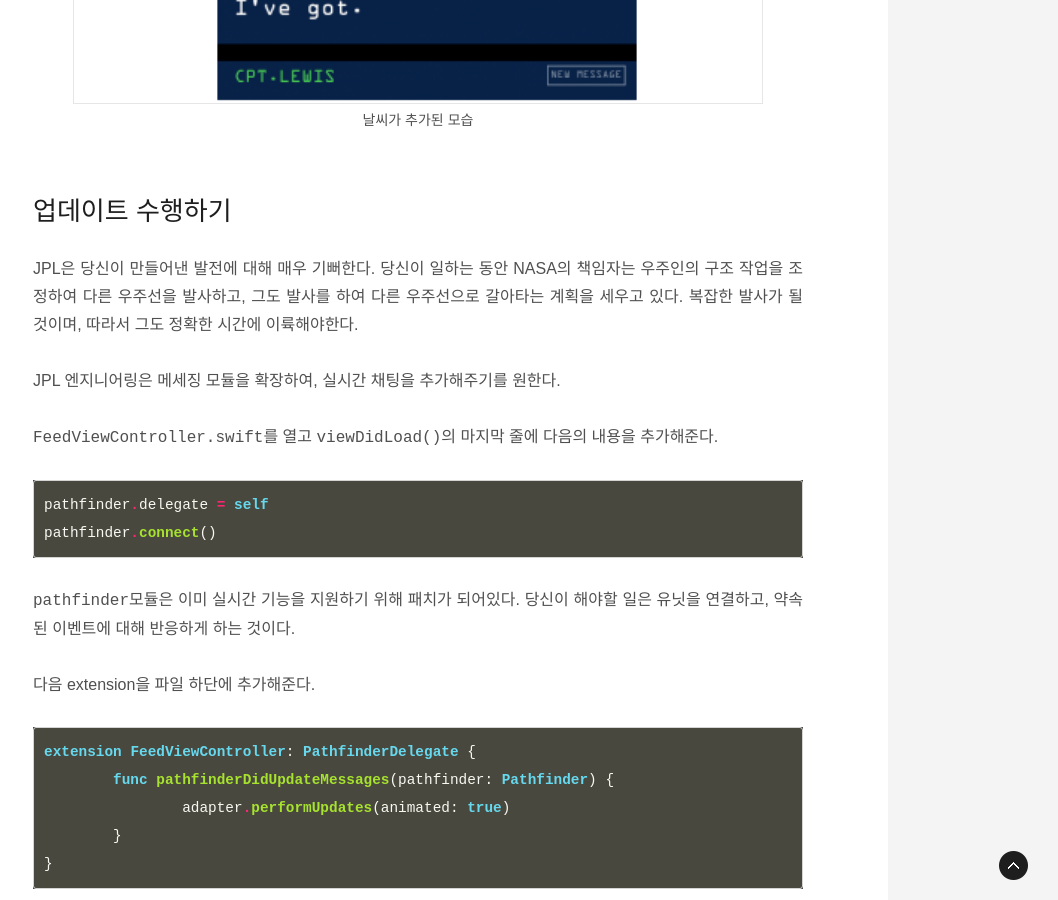
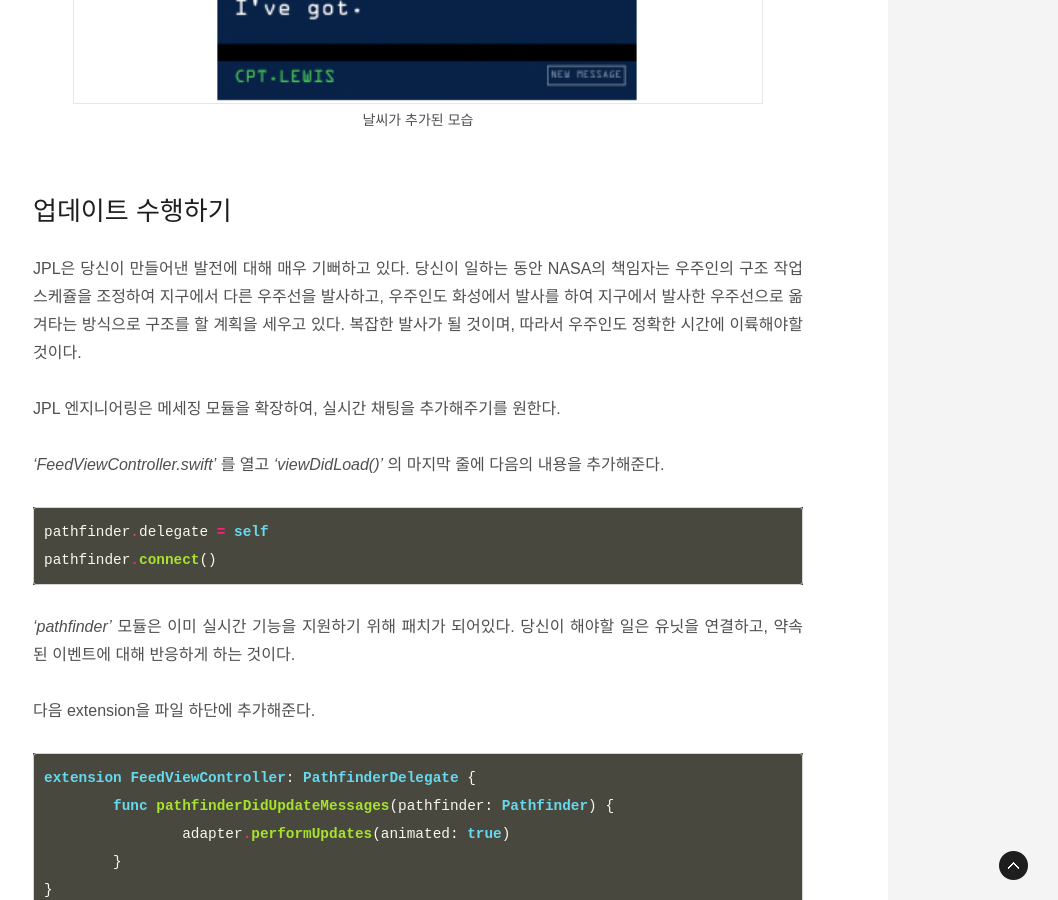
Before and after one commit to ThroughKim/throughkim.github.com, a Jekyll site: the page built from _posts/2017-01-12-IGListKit.md, in a window 1280 px wide and 900 px high, scrolled down 22743 px. Shown: the whole window, without its empty margins (222-1280 px from the left). Built offline with Jekyll 4.4.1, drawn with Linux system fonts in a browser that asks for light colours; some web fonts are replaced.

Commit message:
upload blog

````diff
--- a/_posts/2017-01-12-IGListKit.md
+++ b/_posts/2017-01-12-IGListKit.md
@@ -573,18 +573,18 @@ if object is Message {
 
 # 업데이트 수행하기
 
-JPL은 당신이 만들어낸 발전에 대해 매우 기뻐한다. 당신이 일하는 동안 NASA의 책임자는 우주인의 구조 작업을 조정하여 다른 우주선을 발사하고, 그도 발사를 하여 다른 우주선으로 갈아타는 계획을 세우고 있다. 복잡한 발사가 될 것이며, 따라서 그도 정확한 시간에 이륙해야한다.
+JPL은 당신이 만들어낸 발전에 대해 매우 기뻐하고 있다. 당신이 일하는 동안 NASA의 책임자는 우주인의 구조 작업 스케쥴을 조정하여 지구에서 다른 우주선을 발사하고, 우주인도 화성에서 발사를 하여 지구에서 발사한 우주선으로 옮겨타는 방식으로 구조를 할 계획을 세우고 있다. 복잡한 발사가 될 것이며, 따라서 우주인도 정확한 시간에 이륙해야할 것이다.
 
 JPL 엔지니어링은 메세징 모듈을 확장하여, 실시간 채팅을 추가해주기를 원한다.
 
-`FeedViewController.swift`를 열고 `viewDidLoad()`의 마지막 줄에 다음의 내용을 추가해준다.
+_'FeedViewController.swift'_ 를 열고 _'viewDidLoad()'_ 의 마지막 줄에 다음의 내용을 추가해준다.
 
 ```swift
 pathfinder.delegate = self
 pathfinder.connect()
 ```
 
-`pathfinder`모듈은 이미 실시간 기능을 지원하기 위해 패치가 되어있다. 당신이 해야할 일은 유닛을 연결하고, 약속 된 이벤트에 대해 반응하게 하는 것이다.
+_'pathfinder'_ 모듈은 이미 실시간 기능을 지원하기 위해 패치가 되어있다. 당신이 해야할 일은 유닛을 연결하고, 약속 된 이벤트에 대해 반응하게 하는 것이다.
 
 다음 extension을 파일 하단에 추가해준다.
 
````
